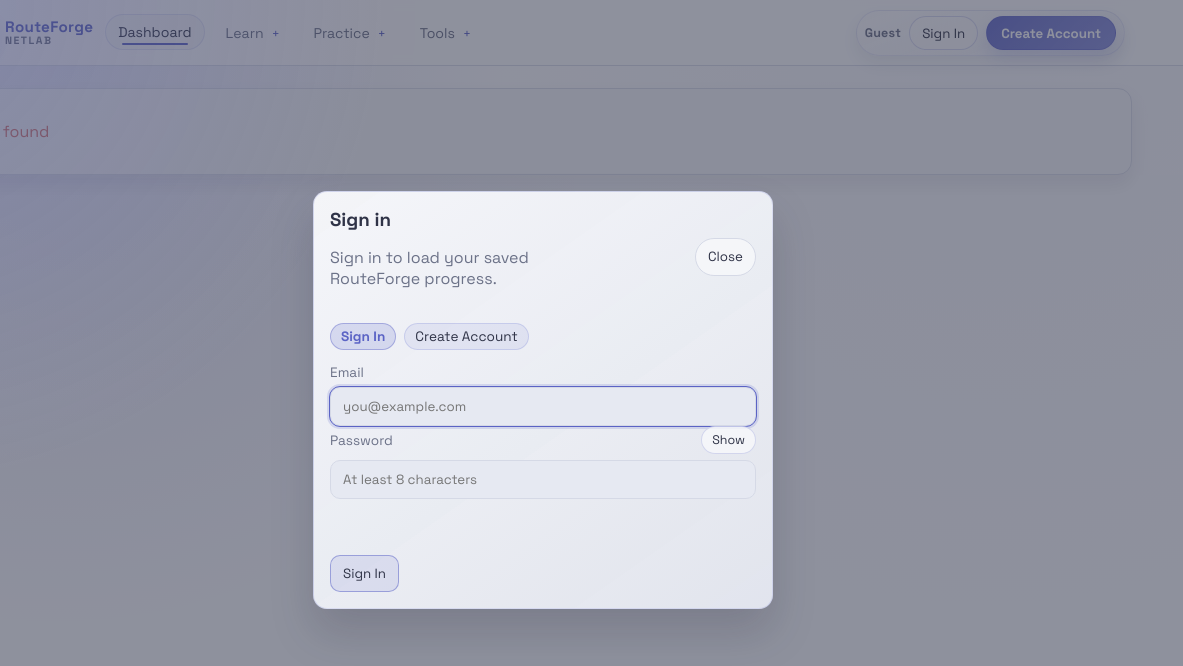
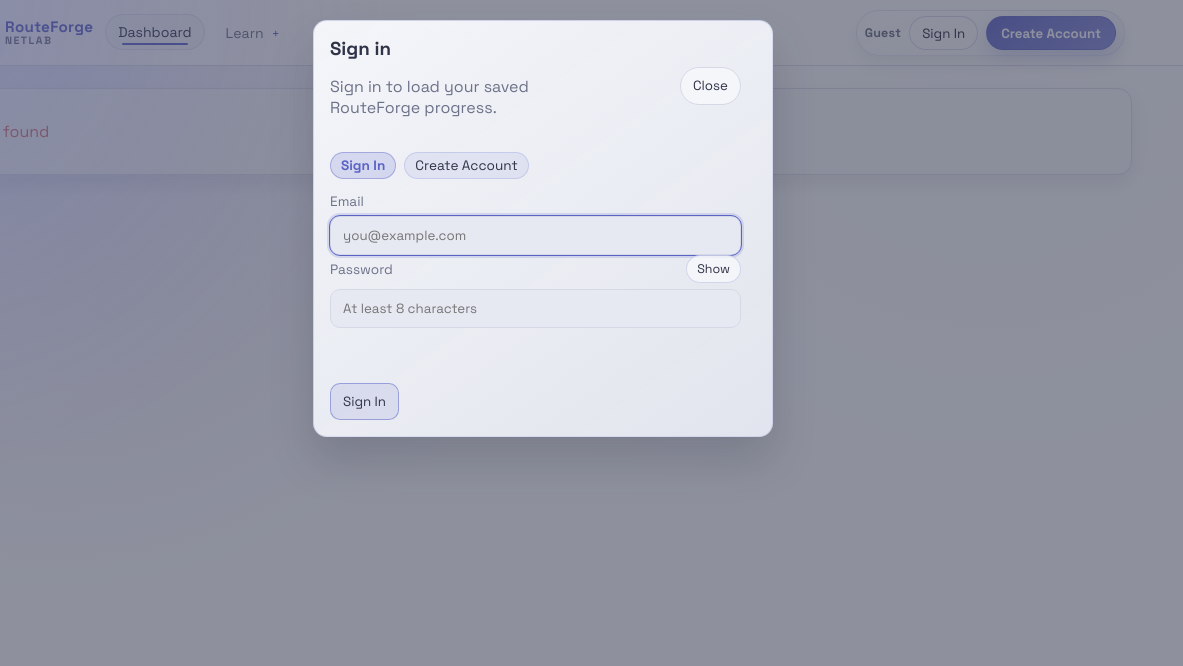
Before and after one commit to vivekmarathe2004/RouteForge, a website: page public/index.html in a window 1280 px wide. Both pictures are taken after a click on the button "Sign In". Shown: the full height of the page, 97-1280 px from the left. Drawn offline with Linux system fonts and the light colour scheme; no server answers.

Commit message:
Keep auth modal within viewport

```diff
--- a/public/css/styles.css
+++ b/public/css/styles.css
@@ -602,7 +602,8 @@ button:disabled {
     radial-gradient(circle at top left, rgba(122, 130, 212, 0.22), transparent 32%),
     rgba(47, 51, 71, 0.52);
   display: grid;
-  place-items: center;
+  place-items: start center;
+  overflow-y: auto;
   padding: 20px;
   z-index: 50;
 }
@@ -613,6 +614,9 @@ button:disabled {
 
 .auth-modal {
   width: min(460px, 100%);
+  max-height: calc(100vh - 40px);
+  overflow-y: auto;
+  scrollbar-gutter: stable;
   background:
     linear-gradient(145deg, rgba(247, 248, 251, 0.98), rgba(230, 233, 242, 0.95));
   border-color: rgba(91, 99, 197, 0.18);
@@ -2102,6 +2106,7 @@ summary {
   }
 
   .auth-modal {
+    max-height: calc(100vh - 24px);
     padding: 14px;
   }
 
```
